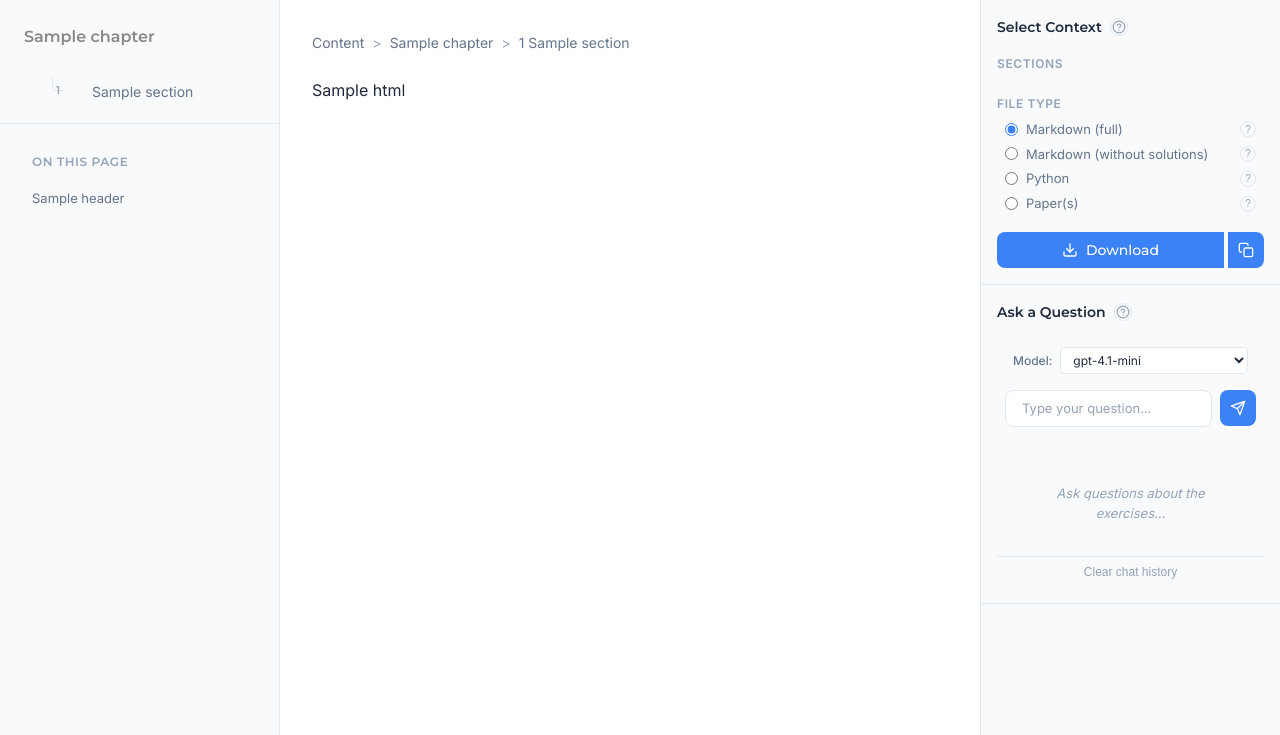
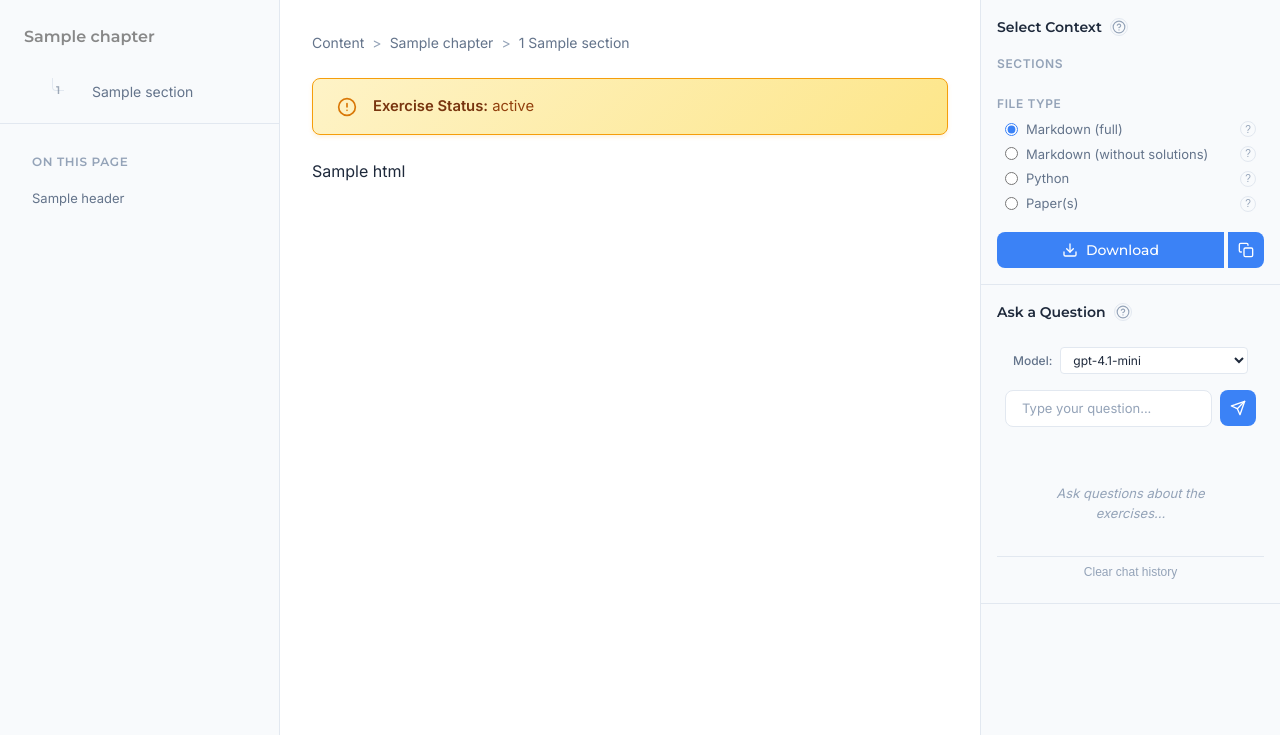
Before and after one commit to callummcdougall/arena-heroku, a Django app: template pages/templates/chapter.html in a window 1280 px wide. Shown: the part 64-799 px from the top of the page. Run offline with Django 5.2, Linux system fonts and the light colour scheme; the template is opened without the code that fills it: most values are stand-ins (such as "Sample title", 1, 10 or a date in 2020); some libraries are stand-ins or nearby versions.

Commit message:
adding alert block to MCTS

```diff
--- a/pages/templates/chapter.html
+++ b/pages/templates/chapter.html
@@ -122,7 +122,8 @@
                 <strong>Exercise Status:</strong> {{ section.status }}
             </div>
         </div>
-        {% elif section.status %}
+        {% endif %} -->
+        {% if section.status and section.status  != "All exercises complete and verified" %}
         <div class="status-banner" id="status-banner">
             <svg class="status-banner-icon" xmlns="http://www.w3.org/2000/svg" width="20" height="20" viewBox="0 0 24 24" fill="none" stroke="currentColor" stroke-width="2" stroke-linecap="round" stroke-linejoin="round">
                 <circle cx="12" cy="12" r="10"></circle>
@@ -136,7 +137,7 @@
         {% else %}
         <div class="status-banner" id="status-banner" style="display: none;"></div>
         {% endif %}
-        -->
+
         <div id="content-area">
             {% if current_subsection_data %}
             <article class="markdown-content">
```
